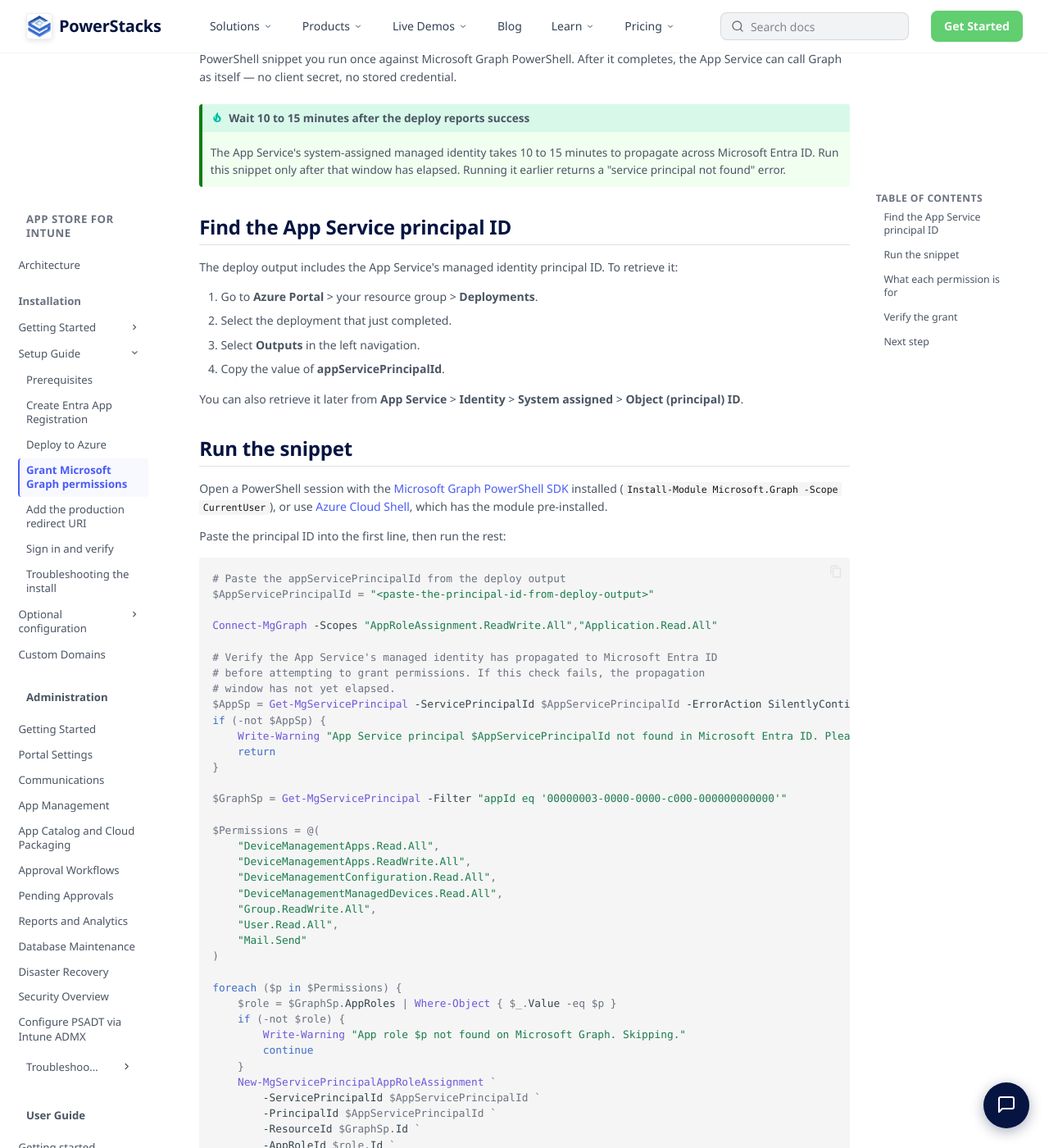
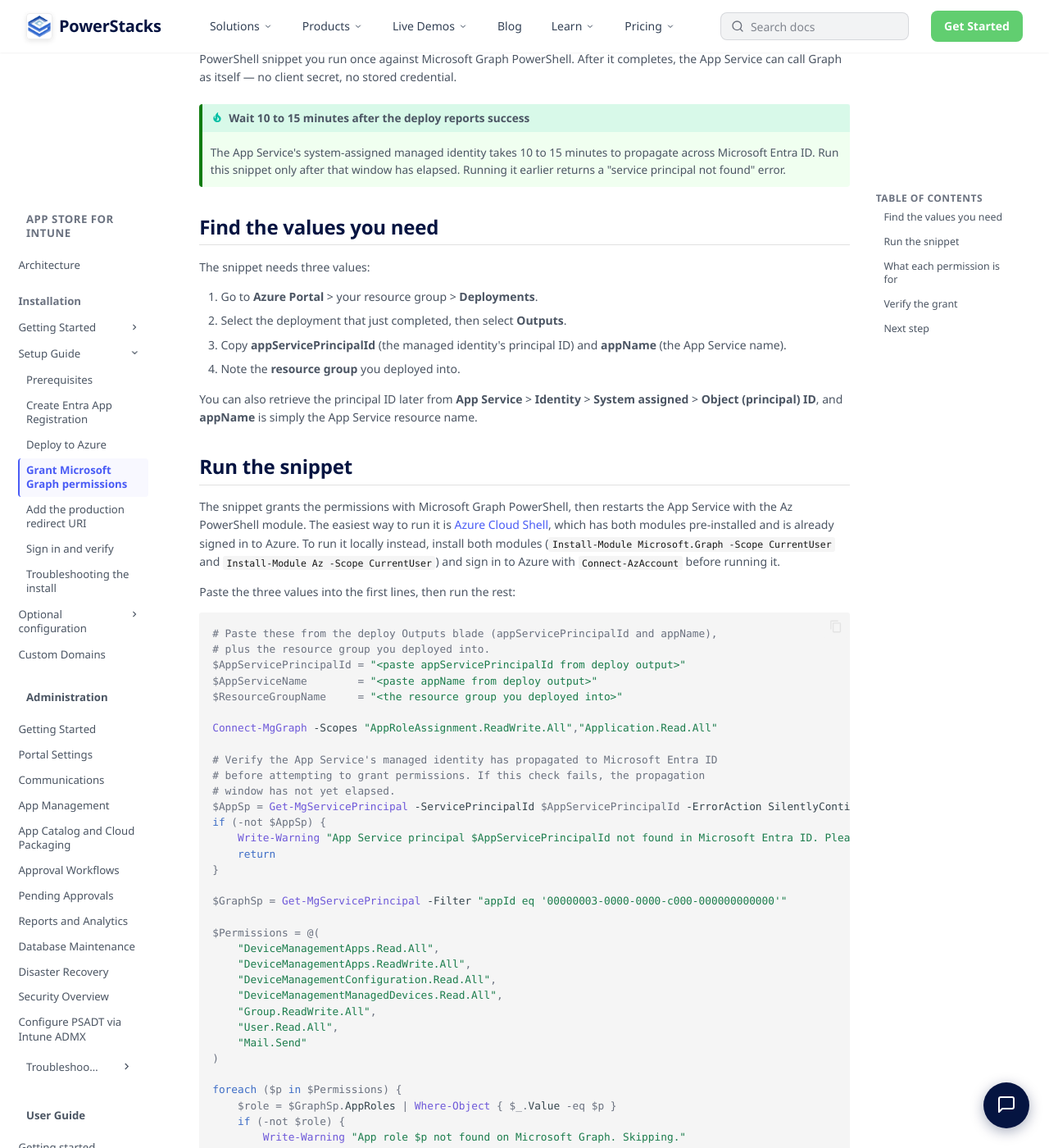
Before and after one commit to powerstacks-corp/powerstacks-docs, an MkDocs documentation site: the page built from docs/app-store-for-intune/installation/setup-guide/grant-graph-permissions.md, in a window 1280 px wide and 1400 px high, scrolled down 229 px. Shown: the whole window at 82% size. Built offline with MkDocs 1.6.1 and Material for MkDocs 9.7.7, drawn with Linux system fonts in a browser that asks for light colours; some of the changed text lies outside the part shown.

Commit message:
Auto-restart the App Service after granting Graph permissions
The grant snippet now waits for the role assignments to propagate and restarts
the App Service, so the new managed-identity token picks up the permissions
without a manual restart. Adds a troubleshooting entry for the empty
group/user search this prevents.

````diff
--- a/docs/app-store-for-intune/installation/setup-guide/grant-graph-permissions.md
+++ b/docs/app-store-for-intune/installation/setup-guide/grant-graph-permissions.md
@@ -10,26 +10,29 @@
 !!! tip "Wait 10 to 15 minutes after the deploy reports success"
     The App Service's system-assigned managed identity takes 10 to 15 minutes to propagate across Microsoft Entra ID. Run this snippet only after that window has elapsed. Running it earlier returns a "service principal not found" error.
 
-## Find the App Service principal ID
+## Find the values you need
 
-The deploy output includes the App Service's managed identity principal ID. To retrieve it:
+The snippet needs three values:
 
 1. Go to **Azure Portal** > your resource group > **Deployments**.
-2. Select the deployment that just completed.
-3. Select **Outputs** in the left navigation.
-4. Copy the value of **appServicePrincipalId**.
+2. Select the deployment that just completed, then select **Outputs**.
+3. Copy **appServicePrincipalId** (the managed identity's principal ID) and **appName** (the App Service name).
+4. Note the **resource group** you deployed into.
 
-You can also retrieve it later from **App Service** > **Identity** > **System assigned** > **Object (principal) ID**.
+You can also retrieve the principal ID later from **App Service** > **Identity** > **System assigned** > **Object (principal) ID**, and **appName** is simply the App Service resource name.
 
 ## Run the snippet
 
-Open a PowerShell session with the [Microsoft Graph PowerShell SDK](https://learn.microsoft.com/powershell/microsoftgraph/installation) installed (`Install-Module Microsoft.Graph -Scope CurrentUser`), or use [Azure Cloud Shell](https://shell.azure.com), which has the module pre-installed.
+The snippet grants the permissions with Microsoft Graph PowerShell, then restarts the App Service with the Az PowerShell module. The easiest way to run it is [Azure Cloud Shell](https://shell.azure.com), which has both modules pre-installed and is already signed in to Azure. To run it locally instead, install both modules (`Install-Module Microsoft.Graph -Scope CurrentUser` and `Install-Module Az -Scope CurrentUser`) and sign in to Azure with `Connect-AzAccount` before running it.
 
-Paste the principal ID into the first line, then run the rest:
+Paste the three values into the first lines, then run the rest:
 
 ```powershell
-# Paste the appServicePrincipalId from the deploy output
-$AppServicePrincipalId = "<paste-the-principal-id-from-deploy-output>"
+# Paste these from the deploy Outputs blade (appServicePrincipalId and appName),
+# plus the resource group you deployed into.
+$AppServicePrincipalId = "<paste appServicePrincipalId from deploy output>"
+$AppServiceName        = "<paste appName from deploy output>"
+$ResourceGroupName     = "<the resource group you deployed into>"
 
 Connect-MgGraph -Scopes "AppRoleAssignment.ReadWrite.All","Application.Read.All"
 
@@ -68,9 +71,21 @@
         -ErrorAction SilentlyContinue
     Write-Host "Granted $p"
 }
+
+# Restart the App Service so it picks up a fresh managed-identity token that
+# includes the new permissions. Wait first: the role assignments need a couple
+# of minutes to propagate across Microsoft Entra ID, and restarting before that
+# finishes would just cache another token without the new roles. Skipping this
+# restart is the usual cause of empty group and user search in the Setup Wizard.
+Write-Host "Waiting for the permissions to propagate (about 2 minutes)..."
+Start-Sleep -Seconds 120
+
+Write-Host "Restarting the App Service to apply the new permissions..."
+Restart-AzWebApp -ResourceGroupName $ResourceGroupName -Name $AppServiceName | Out-Null
+Write-Host "Done. If group or user search in the Setup Wizard is still empty, wait a few minutes and restart the App Service once more."
 ```
 
-The snippet takes about 10 seconds.
+The grant itself takes about 10 seconds. The snippet then waits roughly 2 minutes for the permissions to propagate and restarts the App Service, so allow 3 to 4 minutes total.
 
 ## What each permission is for
 
````
Also changed, not shown: docs/app-store-for-intune/administration/troubleshooting/common-issues.md (+10 -0 lines).
